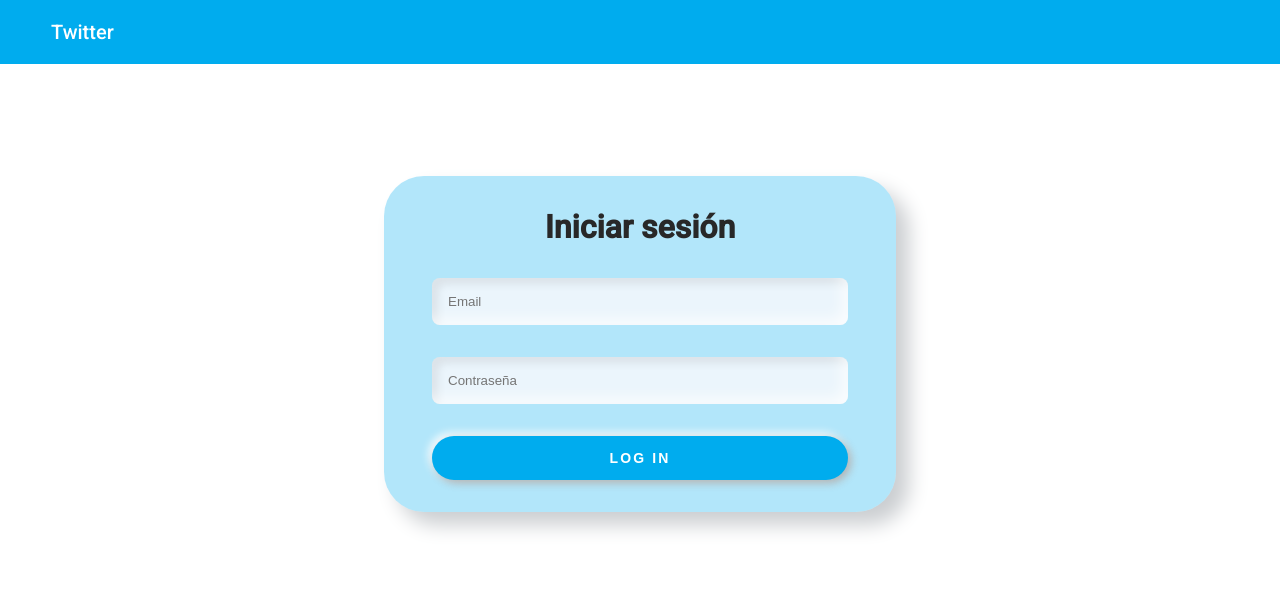
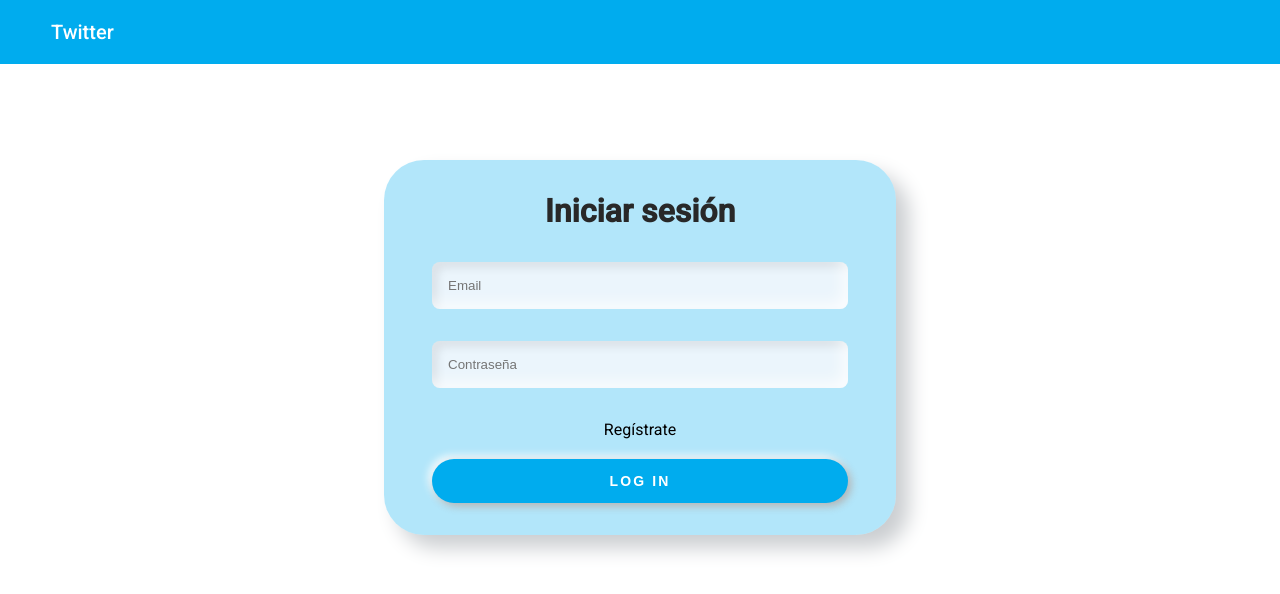
Before and after one commit to mariamaciasp/MiniTwitter, an Angular app in the folder MiniTwitter/: page / in a window 1280 px wide. Shown: the top 594 px of the page. Built offline with nearby package versions, Linux system fonts and the light colour scheme; some icons are missing; what ngx-cookie-service would draw is missing.

Commit message:
Faltaba navegabilidad entre registro y login

```diff
--- a/MiniTwitter/src/app/Components/lista-tweets/lista-tweets.component.scss
+++ b/MiniTwitter/src/app/Components/lista-tweets/lista-tweets.component.scss
@@ -58,7 +58,6 @@ img {
 
 .like:hover{
   color:	rgb(55, 55, 55);
-
 }
 
 .nuevoTweet {
--- a/MiniTwitter/src/app/Components/lista-tweets/lista-tweets.component.ts
+++ b/MiniTwitter/src/app/Components/lista-tweets/lista-tweets.component.ts
@@ -30,6 +30,7 @@ export class ListaTweetsComponent implements OnInit {
   darLike(id: number) {
     this.servicioTweets.darLike(id).subscribe(resp => {
       console.log(resp);
+      window.location.reload();
     });;
     //this.tweets.likes.push();
     console.log("marcado favorito");
--- a/MiniTwitter/src/app/Components/login/login.component.html
+++ b/MiniTwitter/src/app/Components/login/login.component.html
@@ -3,6 +3,8 @@
     <h1>Iniciar sesión</h1>
     <input type="email" [(ngModel)]="usuario.email" #em="ngModel" name="email" placeholder="Email" [email]="true" required="required"/>
     <input type="password" [(ngModel)]="usuario.password" #pwd="ngModel" name="password" placeholder="Contraseña" required="required">
+    <a class="enlaceRegistro" [routerLink]="['/registro']">Regístrate</a>
+
     <button type="submit" (click)="login()">Log in</button>
   </form>
 </div>
--- a/MiniTwitter/src/app/Components/login/login.component.scss
+++ b/MiniTwitter/src/app/Components/login/login.component.scss
@@ -21,7 +21,7 @@ h1 {
   background-color: rgba(0, 172, 238, 0.3);
   box-shadow: 13px 13px 20px #cbced1, -13px -13px 20px #ffffff;
   color: rgb(40, 40, 40);
-  margin-top: 7rem;
+  margin-top: 6rem;
   text-align: center;
 
 }
@@ -51,4 +51,10 @@ h1 {
   border-radius: 1.5rem;
   box-shadow: 3px 3px 8px #b1b1b1, -3px -3px 8px #ffffff;
   cursor: pointer;
+  margin-top: 20px;
 }
+
+.enlaceRegistro {
+  text-decoration: none;
+  color: black;
+}
--- a/MiniTwitter/src/app/Components/registro/registro.component.html
+++ b/MiniTwitter/src/app/Components/registro/registro.component.html
@@ -1,3 +1,7 @@
+<link rel="stylesheet" href="https://use.fontawesome.com/releases/v5.8.1/css/all.css" integrity="sha384-50oBUHEmvpQ+1lW4y57PTFmhCaXp0ML5d60M1M7uH2+nqUivzIebhndOJK28anvf" crossorigin="anonymous">
+<div class="back">
+  <i class="fas fa-arrow-left fa-lg grupoIconos" [routerLink]="['/login']"></i>
+</div>
 <div class="registrar">
   <form class="custom-form" method="post">
     <h1>Registro</h1>
--- a/MiniTwitter/src/app/Components/registro/registro.component.scss
+++ b/MiniTwitter/src/app/Components/registro/registro.component.scss
@@ -20,7 +20,7 @@ h1 {
   background-color: rgba(0, 172, 238, 0.3);
   box-shadow: 13px 13px 20px #cbced1, -13px -13px 20px #ffffff;
   color: rgb(40, 40, 40);
-  margin-top: 6rem;
+  margin-top: 1.5rem;
   text-align: center;
 }
 .custom-form input {
@@ -50,3 +50,23 @@ h1 {
   box-shadow: 3px 3px 8px #b1b1b1, -3px -3px 8px #ffffff;
   cursor: pointer;
 }
+
+.grupoIconos {
+  text-align: center;
+  color: rgb(55, 55, 55);
+}
+
+i:hover {
+  color: black;
+}
+
+.back {
+  padding-top: 25px;
+  text-align: right;
+  padding-right: 100px;
+  font-size: 30px;
+}
+
+button {
+  margin-top: 40px;
+}
```
Also changed, not shown: MiniTwitter/src/app/Components/crear-tweet/crear-tweet.component.scss (+4 -7 lines).
